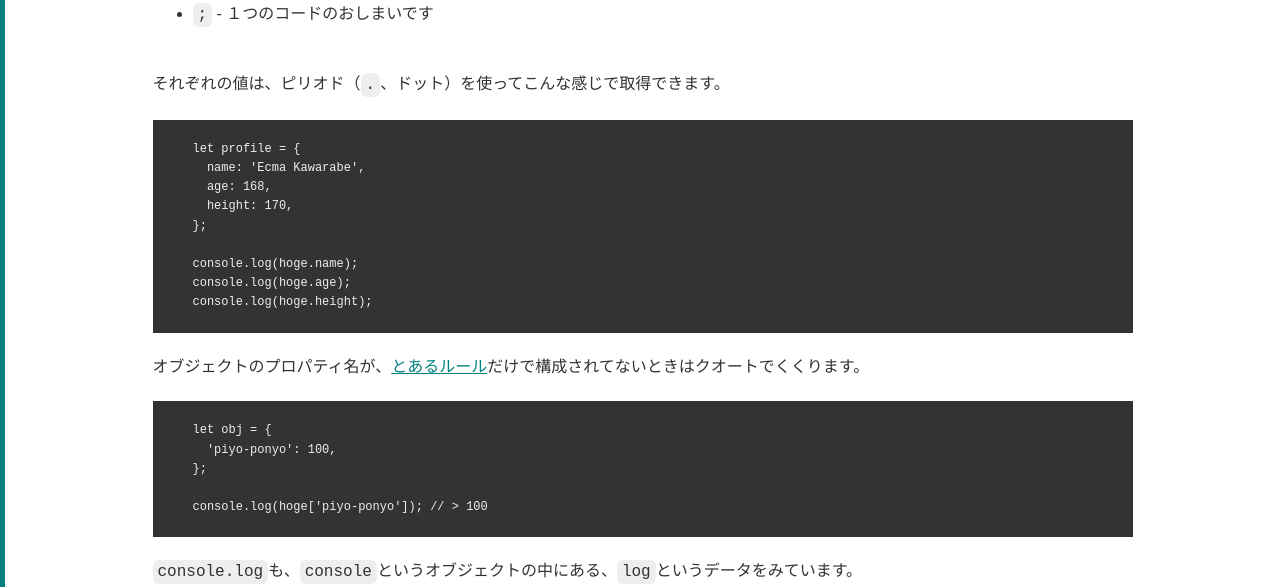
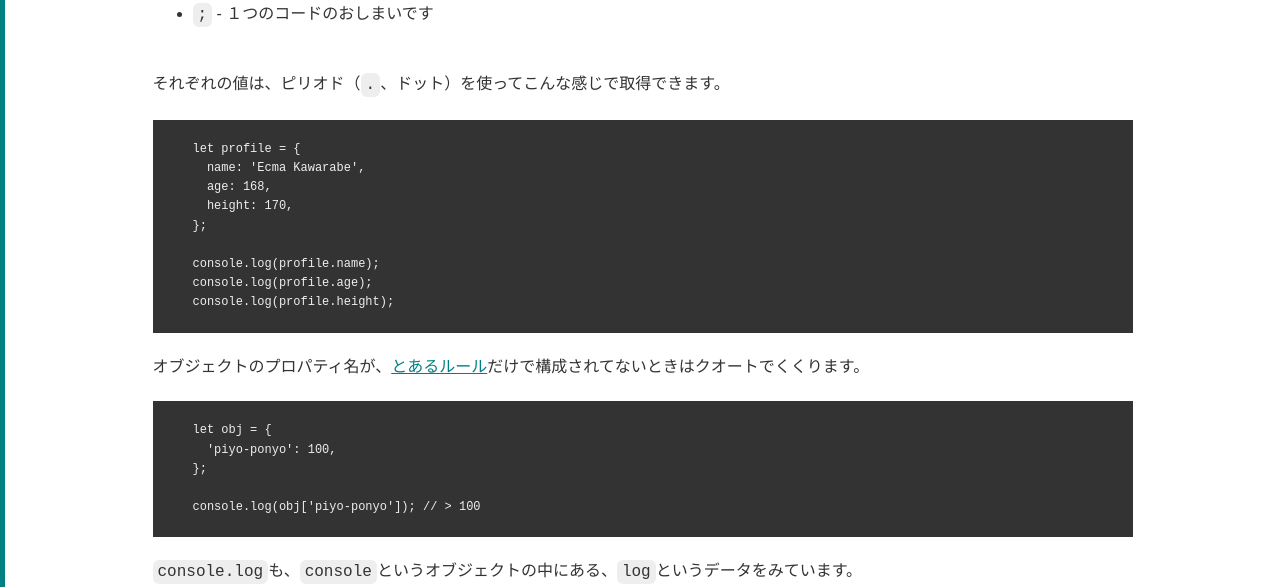
Before and after one commit to KawarabeEcma/javascript-get-started, a website: page docs/index.html in a window 1280 px wide. Shown: the part 7280-7867 px from the top of the page. Drawn offline with Linux system fonts and the light colour scheme; a script that the page names is missing; a small style sheet from the web is missing.

Commit message:
:zap: Fix typo

```diff
--- a/docs/index.html
+++ b/docs/index.html
@@ -225,9 +225,9 @@ console.log(hoge[3]); // > ?
   height: 170,
 };
 
-console.log(hoge.name);
-console.log(hoge.age);
-console.log(hoge.height);
+console.log(profile.name);
+console.log(profile.age);
+console.log(profile.height);
 </code></pre>
 
 <p>オブジェクトのプロパティ名が、<a href="https://mothereff.in/js-properties">とあるルール</a>だけで構成されてないときはクオートでくくります。</p>
@@ -236,7 +236,7 @@ console.log(hoge.height);
   'piyo-ponyo': 100,
 };
 
-console.log(hoge['piyo-ponyo']); // > 100
+console.log(obj['piyo-ponyo']); // > 100
 </code></pre>
 
 
```
